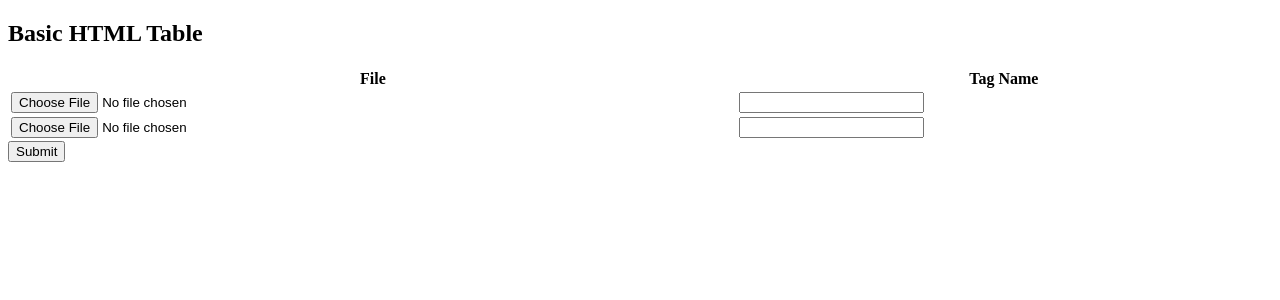
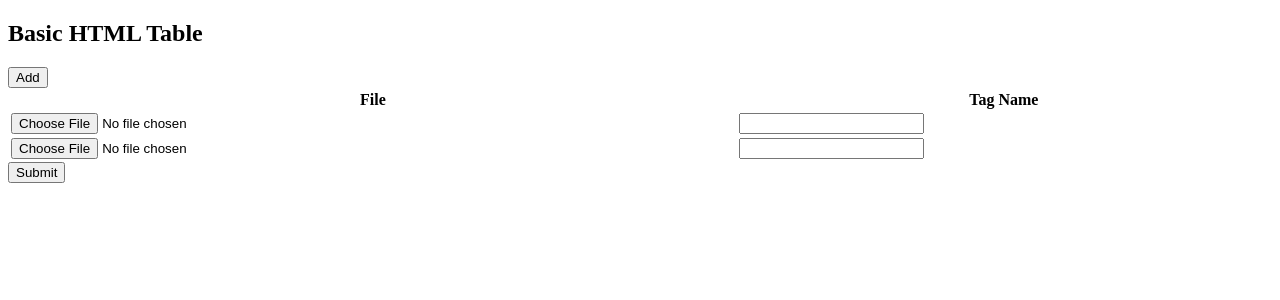
Before and after one commit to sangitadas1995/create_image_thumbnail, a PHP site: page /index3.php in a window 1280 px wide. Shown: the top 300 px of the page. Run offline with PHP 8.4, Linux system fonts and the light colour scheme.

Commit message:
multiple file upload

```diff
--- a/index3.php
+++ b/index3.php
@@ -11,8 +11,8 @@
 <body>
 
 <h2>Basic HTML Table</h2>
-
-<table style="width:100%">
+<button type="button" onclick="appendHTML()">Add</button>
+<table style="width:100%" id="myTable">
   <tr>
     <th>File</th>
     <th>Tag Name</th>
@@ -33,6 +33,13 @@
 	<button type="submit" name="submit" id="submit" onclick="saveImg()">Submit</button>
 
 	<script>
+
+		function appendHTML() {
+			let counter = $(".abc").length+1;
+			let html = '<tr><td><input type="file" name="imageFile[]" class="abc" id="curr'+counter+'" accept="image/x-png,image/jpeg"></td><td><input type="text" name="tag[]" id="tag'+counter+'"></td></tr>';
+			$('#myTable tr:last').after(html);
+		}
+
 		function saveImg() {
 
 			var form_data = new FormData(); // Creating object of FormData class
```
